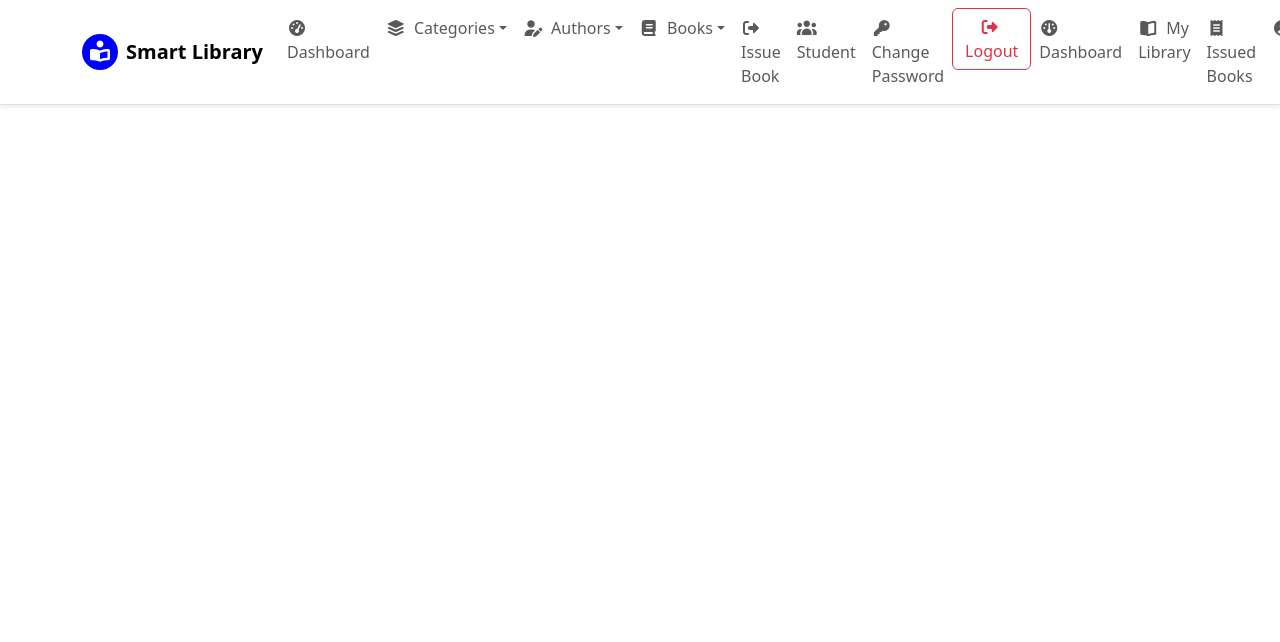
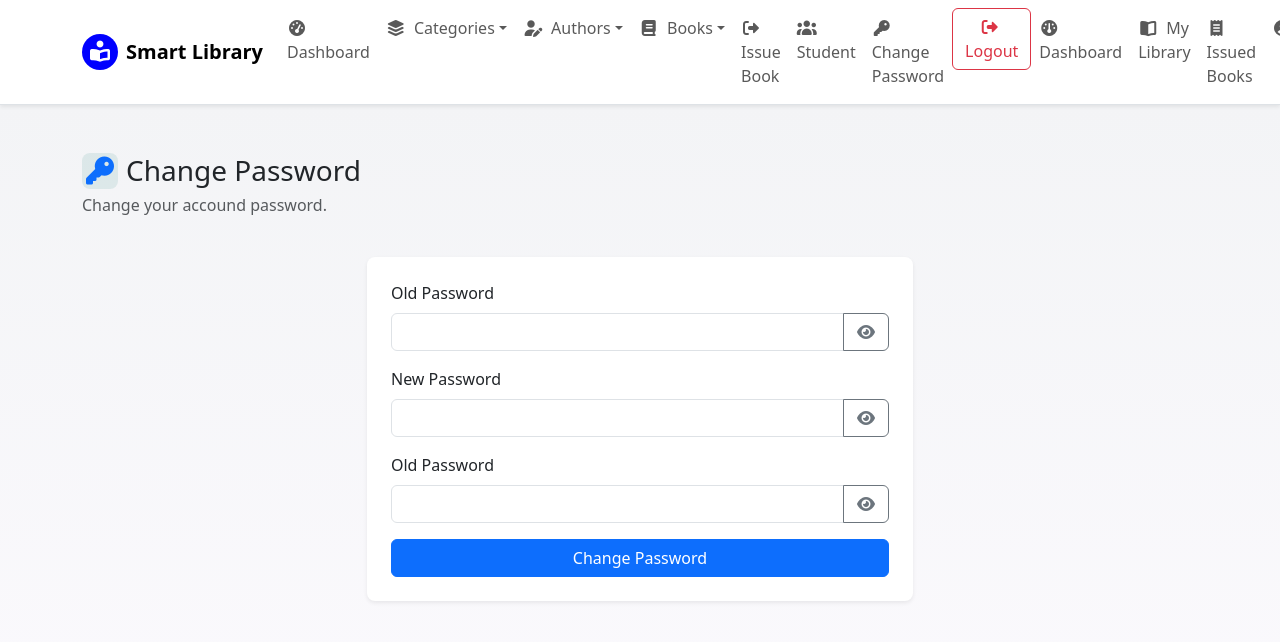
Before and after one commit to Harshilk2799/Library-Management-System-Full-Stack, a React (Vite) app in the folder frontend/: page /user/change-password in a window 1280 px wide. Shown: the top 642 px of the page. Built offline with nearby package versions, Linux system fonts and the light colour scheme; no server answers; sample sign-in values are in the browser's storage.

Commit message:
Change Password Functionality of Student Panel and some minimal changes.

```diff
--- a/frontend/src/App.jsx
+++ b/frontend/src/App.jsx
@@ -18,6 +18,7 @@ import StudentDashboard from "./pages/student/StudentDashboard";
 import StudentProtectedRoute from "./pages/auth/StudentProtectedRoute";
 import StudentBooks from "./pages/student/StudentBooks";
 import StudentProfile from "./pages/student/StudentProfile";
+import StudentChangePassword from "./pages/student/StudentChangePassword";
 
 function App() {
   return (
@@ -109,6 +110,14 @@ function App() {
             </StudentProtectedRoute>
           }
         />
+        <Route
+          path="/user/change-password"
+          element={
+            <StudentProtectedRoute>
+              <StudentChangePassword />
+            </StudentProtectedRoute>
+          }
+        />
       </Routes>
     </BrowserRouter>
   );
--- a/frontend/src/components/Header.jsx
+++ b/frontend/src/components/Header.jsx
@@ -71,7 +71,7 @@ function Header() {
                     className={`nav-link ${isActive("/user/login")}`}
                     to="/user/login"
                   >
-                    <i className="fa-solid fa-user me-1"></i> User Login
+                    <i className="fa-solid fa-user me-1"></i> Student Login
                   </Link>
                 </li>
                 <li className="nav-item">
@@ -79,7 +79,8 @@ function Header() {
                     className={`nav-link ${isActive("/user/signup")}`}
                     to="/user/signup"
                   >
-                    <i className="fa-solid fa-user-plus me-1"></i> User SignUp
+                    <i className="fa-solid fa-user-plus me-1"></i> Student
+                    SignUp
                   </NavLink>
                 </li>
                 <li className="nav-item">
--- /dev/null
+++ b/frontend/src/pages/student/StudentChangePassword.jsx
@@ -0,0 +1,207 @@
+import { useState, useEffect } from "react";
+import axios from "axios";
+import { BASE_API } from "../../config/api.js";
+import { toast } from "react-toastify";
+
+function StudentChangePassword() {
+  const [formData, setFormData] = useState({
+    old_password: "",
+    new_password: "",
+    confirm_password: "",
+  });
+  const [showPassword, setShowPassword] = useState({
+    old: false,
+    new: false,
+    confirm: false,
+  });
+  const [loading, setLoading] = useState(false);
+  const studentId = localStorage.getItem("studentUserInfo");
+
+  function togglePassword(field) {
+    setShowPassword((prev) => ({ ...prev, [field]: !showPassword[field] }));
+  }
+
+  async function handleSubmit(e) {
+    e.preventDefault();
+
+    if (formData.new_password !== formData.confirm_password) {
+      toast.error("New password and confirm password do not match!");
+      return;
+    }
+    try {
+      setLoading(true);
+      const res = await axios.post(`${BASE_API}/user/change-password/`, {
+        student_id: studentId,
+        old_password: formData.old_password,
+        new_password: formData.new_password,
+        confirm_password: formData.confirm_password,
+      });
+
+      toast.success(res.data.message || "Password changed successfully!");
+      setFormData({
+        old_password: "",
+        new_password: "",
+        confirm_password: "",
+      });
+    } catch (error) {
+      console.log(error);
+      toast.error("Failed to change password!");
+    } finally {
+      setLoading(false);
+    }
+  }
+  return (
+    <div
+      className="py-5"
+      style={{
+        background: "linear-gradient(180deg, #f3f4f6, #fdfbff)",
+        minHeight: "100vh",
+      }}
+    >
+      <div className="container">
+        <div className="d-flex flex-wrap justify-content-between align-items-center mb-4">
+          <div>
+            <h3 className="mb-1 d-flex align-items-center  gap-2">
+              <span
+                className="d-inline-flex align-items-center justify-content-center rounded-3"
+                style={{
+                  width: "36px",
+                  height: "36px",
+                  background: "#0f766e1a",
+                }}
+              >
+                <i className="fa-solid fa-key text-primary"></i>
+              </span>
+              <span>Change Password</span>
+            </h3>
+            <p className="text-muted">Change your accound password.</p>
+          </div>
+        </div>
+        <div className="row justify-content-center">
+          <div className="col-md-6">
+            <div className="card shadow-sm border-0 rounded-3">
+              <div className="card-body p-4">
+                <form onSubmit={handleSubmit}>
+                  <div className="mb-3">
+                    <label htmlFor="old_password" className="form-label">
+                      Old Password
+                    </label>
+                    <div className="input-group">
+                      <input
+                        type={showPassword.old ? "text" : "password"}
+                        className="form-control"
+                        id="old_password"
+                        value={formData.old_password}
+                        onChange={(e) =>
+                          setFormData({
+                            ...formData,
+                            old_password: e.target.value,
+                          })
+                        }
+                      />
+                      <button
+                        type="button"
+                        className="btn btn-outline-secondary"
+                        onClick={() => togglePassword("old")}
+                      >
+                        <i
+                          className={`fa-solid ${
+                            showPassword.old ? "fa-eye-slash" : "fa-eye"
+                          }`}
+                        ></i>
+                      </button>
+                    </div>
+                  </div>
+
+                  <div className="mb-3">
+                    <label htmlFor="new_password" className="form-label">
+                      New Password
+                    </label>
+                    <div className="input-group">
+                      <input
+                        type={showPassword.new ? "text" : "password"}
+                        className="form-control"
+                        id="new_password"
+                        value={formData.new_password}
+                        onChange={(e) =>
+                          setFormData({
+                            ...formData,
+                            new_password: e.target.value,
+                          })
+                        }
+                      />
+                      <button
+                        type="button"
+                        className="btn btn-outline-secondary"
+                        onClick={() => togglePassword("new")}
+                      >
+                        <i
+                          className={`fa-solid ${
+                            showPassword.new ? "fa-eye-slash" : "fa-eye"
+                          }`}
+                        ></i>
+                      </button>
+                    </div>
+                  </div>
+
+                  <div className="mb-3">
+                    <label htmlFor="confirm_password" className="form-label">
+                      Old Password
+                    </label>
+                    <div className="input-group">
+                      <input
+                        type={showPassword.confirm ? "text" : "password"}
+                        className="form-control"
+                        id="confirm_password"
+                        value={formData.confirm_password}
+                        onChange={(e) =>
+                          setFormData({
+                            ...formData,
+                            confirm_password: e.target.value,
+                          })
+                        }
+                      />
+                      <button
+                        type="button"
+                        className="btn btn-outline-secondary"
+                        onClick={() => togglePassword("confirm")}
+                      >
+                        <i
+                          className={`fa-solid ${
+                            showPassword.confirm ? "fa-eye-slash" : "fa-eye"
+                          }`}
+                        ></i>
+                      </button>
+                    </div>
+                  </div>
+                  <button
+                    type="submit"
+                    disabled={loading}
+                    className={`btn btn-primary ${
+                      loading ? "disabled opacity-75" : ""
+                    } w-100`}
+                  >
+                    {loading ? (
+                      <>
+                        <span
+                          className="spinner-border spinner-border-sm me-2"
+                          role="status"
+                          aria-hidden="true"
+                        ></span>
+                        Saving...
+                      </>
+                    ) : (
+                      "Change Password"
+                    )}
+                  </button>
+                </form>
+              </div>
+            </div>
+          </div>
+        </div>
+      </div>
+    </div>
+  );
+}
+
+export default StudentChangePassword;
--- a/frontend/src/pages/student/StudentProfile.jsx
+++ b/frontend/src/pages/student/StudentProfile.jsx
@@ -1,7 +1,6 @@
 import { useState, useEffect } from "react";
 import axios from "axios";
 import { BASE_API } from "../../config/api.js";
-import { useNavigate, Link } from "react-router-dom";
 import { toast } from "react-toastify";
 
 function StudentProfile() {
@@ -12,7 +11,6 @@ function StudentProfile() {
   });
   const [loading, setLoading] = useState(false);
   const studentId = localStorage.getItem("studentUserInfo");
-  console.log(studentId);
 
   useEffect(() => {
     async function fetchProfile() {
--- a/frontend/src/pages/student/UserSignup.jsx
+++ b/frontend/src/pages/student/UserSignup.jsx
@@ -75,7 +75,7 @@ function UserSignup() {
           <div className="col-md-8 mx-auto text-center">
             <h4 className="fw-semibold mb-1">
               <i className="fa-solid fa-user-plus text-primary me-2"></i>
-              User Signup
+              Student Signup
             </h4>
             <p className="text-muted small">
               Create your account by filling the form below.
```
Also changed, not shown: 2 other files (tests, documents, lock files or other folders).
